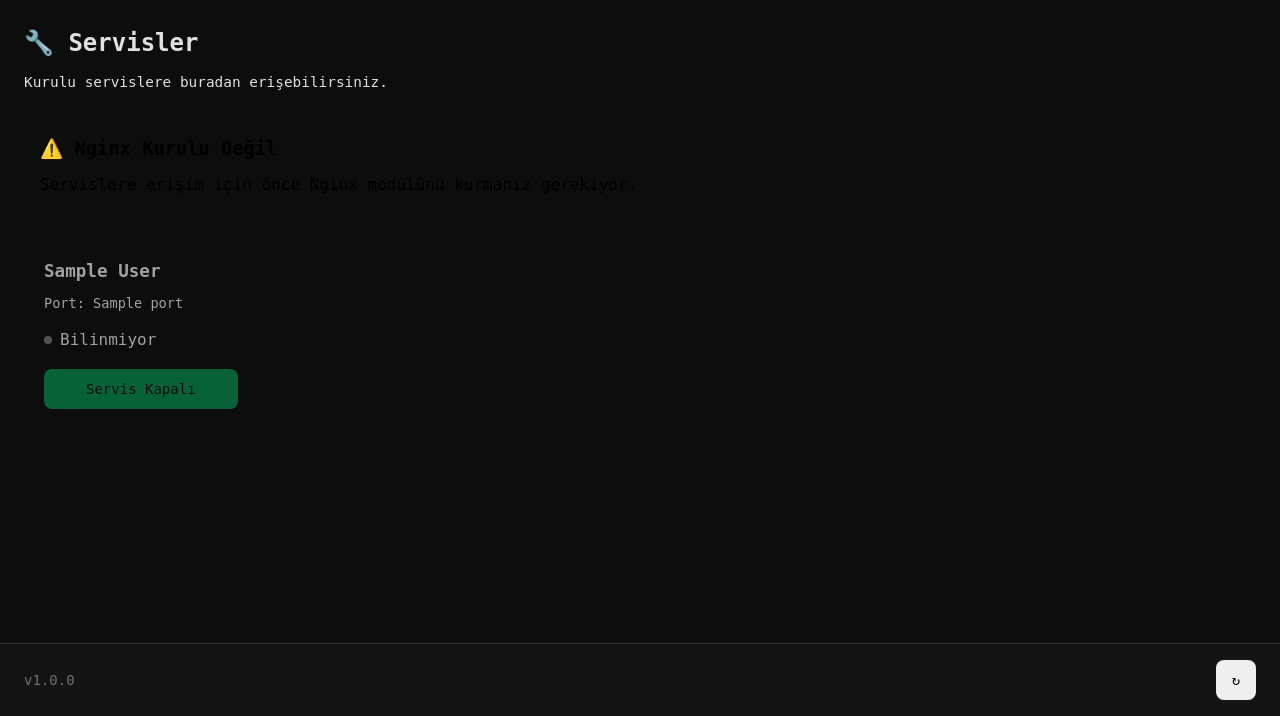
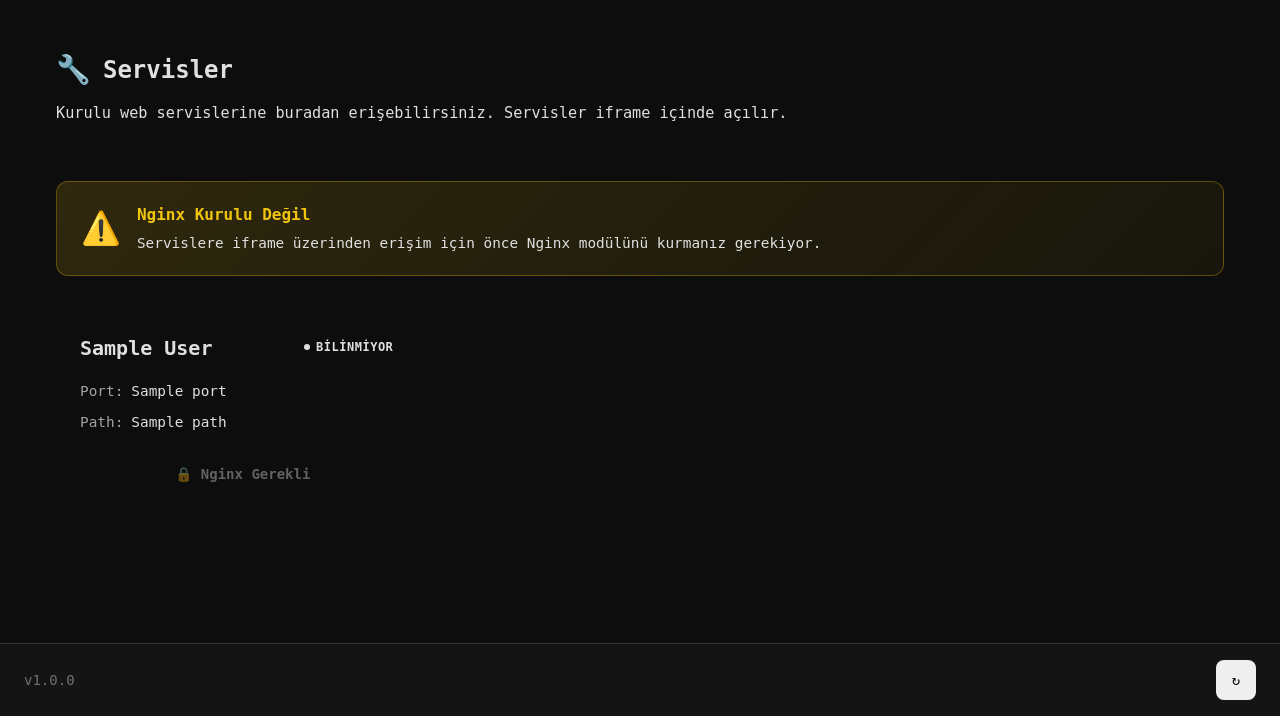
Before and after one commit to xofyy/kiosk-first-tailscale-setup, a Flask app: template app/templates/services.html in a window 1280 px wide. Shown: the part 84-800 px from the top of the page. Run offline with Flask 3, Linux system fonts and the light colour scheme; the template is opened without the code that fills it: most values are stand-ins (such as "Sample title", 1, 10 or a date in 2020); data that the repository does not hold is empty; parts of the project's set-up code (start-up, migrations or seed data) failed here and were passed over.

Commit message:
Enhance services page and module integration
- Added Nginx and Cockpit modules to the module list for improved service management.
- Updated the services page layout with a new header, service cards, and enhanced styling for better user experience.
- Introduced a warning message for missing Nginx installation with improved visibility and user guidance.
- Enhanced service card functionality with status badges and action buttons for better interaction.
- Improved the no-services state display for clarity on service availability.

```diff
--- a/app/modules/__init__.py
+++ b/app/modules/__init__.py
@@ -36,9 +36,10 @@ def get_module_names() -> List[str]:
 from app.modules.nvidia import NvidiaModule
 from app.modules.tailscale import TailscaleModule
 from app.modules.network import NetworkModule
+from app.modules.nginx import NginxModule
+from app.modules.cockpit import CockpitModule
 from app.modules.kiosk import KioskModule
 from app.modules.vnc import VNCModule
-from app.modules.cockpit import CockpitModule
 from app.modules.netmon import NetmonModule
 from app.modules.collector import CollectorModule
 from app.modules.docker import DockerModule
--- a/app/templates/services.html
+++ b/app/templates/services.html
@@ -8,97 +8,243 @@
         display: flex;
         flex-direction: column;
         height: 100%;
+        padding: 0;
     }
 
+    /* Header */
     .services-header {
-        margin-bottom: 1.5rem;
+        padding: 1.5rem 2rem;
+        background: linear-gradient(135deg, var(--card-bg) 0%, rgba(var(--primary-rgb, 46, 204, 113), 0.1) 100%);
+        border-bottom: 1px solid var(--border-color);
     }
 
     .services-header h2 {
         margin: 0;
         color: var(--text-primary);
+        font-size: 1.5rem;
+        display: flex;
+        align-items: center;
+        gap: 0.75rem;
+    }
+
+    .services-header h2 .icon {
+        font-size: 1.75rem;
     }
 
     .services-header p {
         margin: 0.5rem 0 0 0;
         color: var(--text-secondary);
-        font-size: 0.9rem;
+        font-size: 0.95rem;
     }
 
+    /* Main Content Area */
+    .services-content {
+        flex: 1;
+        padding: 2rem;
+        overflow-y: auto;
+    }
+
+    /* Nginx Warning */
+    .nginx-warning {
+        display: flex;
+        align-items: center;
+        gap: 1rem;
+        background: linear-gradient(135deg, rgba(241, 196, 15, 0.15) 0%, rgba(241, 196, 15, 0.05) 100%);
+        border: 1px solid rgba(241, 196, 15, 0.3);
+        color: var(--text-primary);
+        padding: 1.25rem 1.5rem;
+        border-radius: 12px;
+        margin-bottom: 2rem;
+    }
+
+    .nginx-warning .warning-icon {
+        font-size: 2rem;
+        flex-shrink: 0;
+    }
+
+    .nginx-warning .warning-content h3 {
+        margin: 0 0 0.25rem 0;
+        font-size: 1rem;
+        color: #f1c40f;
+    }
+
+    .nginx-warning .warning-content p {
+        margin: 0;
+        font-size: 0.9rem;
+        color: var(--text-secondary);
+    }
+
+    /* Service Cards Grid */
     .service-cards {
         display: grid;
-        grid-template-columns: repeat(auto-fill, minmax(200px, 1fr));
-        gap: 1rem;
-        margin-bottom: 1.5rem;
+        grid-template-columns: repeat(auto-fill, minmax(280px, 1fr));
+        gap: 1.5rem;
     }
 
+    /* Service Card */
     .service-card {
         background: var(--card-bg);
         border: 1px solid var(--border-color);
-        border-radius: 8px;
-        padding: 1.25rem;
-        transition: all 0.2s;
+        border-radius: 16px;
+        padding: 1.5rem;
+        transition: all 0.3s ease;
+        position: relative;
+        overflow: hidden;
+    }
+
+    .service-card::before {
+        content: '';
+        position: absolute;
+        top: 0;
+        left: 0;
+        right: 0;
+        height: 4px;
+        background: var(--border-color);
+        transition: background 0.3s ease;
+    }
+
+    .service-card.active::before {
+        background: linear-gradient(90deg, var(--success-color), #27ae60);
+    }
+
+    .service-card.inactive::before {
+        background: linear-gradient(90deg, var(--danger-color), #c0392b);
     }
 
     .service-card:hover {
+        transform: translateY(-4px);
+        box-shadow: 0 12px 24px rgba(0, 0, 0, 0.15);
         border-color: var(--primary-color);
     }
 
-    .service-card.active {
-        border-color: var(--success-color);
+    .service-card-header {
+        display: flex;
+        align-items: flex-start;
+        justify-content: space-between;
+        margin-bottom: 1rem;
     }
 
-    .service-card.inactive {
+    .service-card h3 {
+        margin: 0;
+        font-size: 1.25rem;
+        color: var(--text-primary);
+        font-weight: 600;
+    }
+
+    .service-badge {
+        display: inline-flex;
+        align-items: center;
+        gap: 0.35rem;
+        padding: 0.35rem 0.75rem;
+        border-radius: 20px;
+        font-size: 0.75rem;
+        font-weight: 600;
+        text-transform: uppercase;
+        letter-spacing: 0.5px;
+    }
+
+    .service-badge.running {
+        background: rgba(46, 204, 113, 0.15);
+        color: #2ecc71;
+    }
+
+    .service-badge.stopped {
+        background: rgba(231, 76, 60, 0.15);
+        color: #e74c3c;
+    }
+
+    .service-badge.unknown {
+        background: rgba(241, 196, 15, 0.15);
+        color: #f1c40f;
+    }
+
+    .service-badge .dot {
+        width: 6px;
+        height: 6px;
+        border-radius: 50%;
+        background: currentColor;
+    }
+
+    .service-info {
+        margin-bottom: 1.25rem;
+    }
+
+    .service-info-row {
+        display: flex;
+        align-items: center;
+        gap: 0.5rem;
+        color: var(--text-secondary);
+        font-size: 0.9rem;
+        margin-bottom: 0.5rem;
+    }
+
+    .service-info-row .label {
         opacity: 0.7;
     }
 
-    .service-card h3 {
-        margin: 0 0 0.5rem 0;
-        font-size: 1.1rem;
+    .service-info-row .value {
         color: var(--text-primary);
+        font-family: 'JetBrains Mono', 'Fira Code', monospace;
     }
 
-    .service-port {
-        font-size: 0.85rem;
-        color: var(--text-secondary);
-        margin-bottom: 0.75rem;
+    .service-actions {
+        display: flex;
+        gap: 0.75rem;
     }
 
-    .service-status {
-        display: flex;
-        align-items: center;
-        gap: 0.5rem;
-        margin-bottom: 1rem;
+    .service-actions .btn {
+        flex: 1;
+        padding: 0.75rem 1rem;
+        font-weight: 600;
+        border-radius: 8px;
+        transition: all 0.2s ease;
     }
 
-    .status-dot {
-        width: 8px;
-        height: 8px;
-        border-radius: 50%;
+    .service-actions .btn-primary {
+        background: linear-gradient(135deg, var(--primary-color), #27ae60);
     }
 
-    .status-dot.running {
-        background: var(--success-color);
+    .service-actions .btn-primary:hover:not(:disabled) {
+        transform: scale(1.02);
+        box-shadow: 0 4px 12px rgba(46, 204, 113, 0.3);
     }
 
-    .status-dot.stopped {
-        background: var(--danger-color);
+    .service-actions .btn:disabled {
+        opacity: 0.4;
+        cursor: not-allowed;
+        background: var(--border-color);
+        color: var(--text-secondary);
     }
 
-    .status-dot.unknown {
-        background: var(--warning-color);
+    /* Empty State */
+    .no-services {
+        display: flex;
+        flex-direction: column;
+        align-items: center;
+        justify-content: center;
+        padding: 4rem 2rem;
+        text-align: center;
     }
 
-    .service-card .btn {
-        width: 100%;
+    .no-services-icon {
+        font-size: 4rem;
+        margin-bottom: 1.5rem;
+        opacity: 0.3;
     }
 
-    .service-card .btn:disabled {
-        opacity: 0.5;
-        cursor: not-allowed;
+    .no-services h3 {
+        margin: 0 0 0.5rem 0;
+        color: var(--text-primary);
+        font-size: 1.25rem;
     }
 
-    /* iframe container */
+    .no-services p {
+        margin: 0;
+        color: var(--text-secondary);
+        max-width: 400px;
+    }
+
+    /* iframe Container - Full Screen Overlay */
     .service-frame-container {
         position: fixed;
         top: 0;
@@ -148,36 +319,33 @@
         border: none;
         width: 100%;
         height: 100%;
+        background: white;
     }
 
-    /* Nginx uyarısı */
-    .nginx-warning {
-        background: var(--warning-color);
-        color: #000;
-        padding: 1rem;
-        border-radius: 8px;
-        margin-bottom: 1.5rem;
-    }
-
-    .nginx-warning h3 {
-        margin: 0 0 0.5rem 0;
-    }
-
-    .nginx-warning p {
-        margin: 0;
-    }
-
-    /* Boş durum */
-    .no-services {
-        text-align: center;
-        padding: 3rem;
+    /* Loading indicator */
+    .frame-loading {
+        position: absolute;
+        top: 50%;
+        left: 50%;
+        transform: translate(-50%, -50%);
+        display: flex;
+        flex-direction: column;
+        align-items: center;
+        gap: 1rem;
         color: var(--text-secondary);
     }
 
-    .no-services-icon {
-        font-size: 3rem;
-        margin-bottom: 1rem;
-        opacity: 0.5;
+    .spinner {
+        width: 40px;
+        height: 40px;
+        border: 3px solid var(--border-color);
+        border-top-color: var(--primary-color);
+        border-radius: 50%;
+        animation: spin 1s linear infinite;
+    }
+
+    @keyframes spin {
+        to { transform: rotate(360deg); }
     }
 </style>
 {% endblock %}
@@ -185,14 +353,18 @@
 {% block content %}
 <div class="services-page">
     <div class="services-header">
-        <h2>🔧 Servisler</h2>
-        <p>Kurulu servislere buradan erişebilirsiniz.</p>
+        <h2><span class="icon">🔧</span> Servisler</h2>
+        <p>Kurulu web servislerine buradan erişebilirsiniz. Servisler iframe içinde açılır.</p>
     </div>
 
+    <div class="services-content">
         {% if not nginx_installed %}
         <div class="nginx-warning">
-        <h3>⚠️ Nginx Kurulu Değil</h3>
-        <p>Servislere erişim için önce Nginx modülünü kurmanız gerekiyor.</p>
+            <span class="warning-icon">⚠️</span>
+            <div class="warning-content">
+                <h3>Nginx Kurulu Değil</h3>
+                <p>Servislere iframe üzerinden erişim için önce Nginx modülünü kurmanız gerekiyor.</p>
+            </div>
         </div>
         {% endif %}
 
@@ -200,25 +372,42 @@
         <div class="service-cards">
             {% for name, service in services.items() %}
             <div class="service-card {% if service.active %}active{% else %}inactive{% endif %}">
+                <div class="service-card-header">
                     <h3>{{ service.display_name or name }}</h3>
-            <p class="service-port">Port: {{ service.port or 'N/A' }}</p>
-
-            <div class="service-status">
-                <span class="status-dot {{ service.status }}"></span>
-                <span>
-                    {% if service.status == 'running' %}Çalışıyor
-                    {% elif service.status == 'stopped' %}Durduruldu
+                    <span class="service-badge {{ service.status }}">
+                        <span class="dot"></span>
+                        {% if service.status == 'running' %}Aktif
+                        {% elif service.status == 'stopped' %}Kapalı
                         {% else %}Bilinmiyor
                         {% endif %}
                     </span>
                 </div>
 
+                <div class="service-info">
+                    <div class="service-info-row">
+                        <span class="label">Port:</span>
+                        <span class="value">{{ service.port or 'N/A' }}</span>
+                    </div>
+                    <div class="service-info-row">
+                        <span class="label">Path:</span>
+                        <span class="value">{{ service.path or '/' + name + '/' }}</span>
+                    </div>
+                </div>
+
+                <div class="service-actions">
                     <button
                         class="btn btn-primary"
                         onclick="openService('{{ service.path or '/' + name + '/' }}', '{{ service.display_name or name }}')"
                         {% if not service.active or not nginx_installed %}disabled{% endif %}>
-                {% if service.active %}Aç{% else %}Servis Kapalı{% endif %}
+                        {% if service.active and nginx_installed %}
+                            🚀 Aç
+                        {% elif not nginx_installed %}
+                            🔒 Nginx Gerekli
+                        {% else %}
+                            ⏸️ Servis Kapalı
+                        {% endif %}
                     </button>
+                </div>
             </div>
             {% endfor %}
         </div>
@@ -226,16 +415,22 @@
         <div class="no-services">
             <div class="no-services-icon">🔌</div>
             <h3>Henüz Servis Yok</h3>
-        <p>Cockpit veya diğer servisleri kurduktan sonra burada görünecekler.</p>
+            <p>Cockpit veya diğer servisleri kurduktan sonra burada görünecekler. Servislere iframe üzerinden erişebilirsiniz.</p>
         </div>
         {% endif %}
+    </div>
 </div>
 
 <!-- iframe Container -->
 <div class="service-frame-container" id="frame-container">
     <div class="frame-header">
+        <div class="frame-header-left">
             <span class="frame-title" id="frame-title">Servis</span>
-        <button class="btn-close-frame" onclick="closeFrame()">✕ Kapat</button>
+            <span class="frame-subtitle">ESC veya butona basarak kapatabilirsiniz</span>
+        </div>
+        <button class="btn-close-frame" onclick="closeFrame()">
+            ✕ Kapat
+        </button>
     </div>
     <iframe id="service-frame" class="service-frame" src=""></iframe>
 </div>
```
Also changed, not shown: other parts of app/templates/services.html (+28 -3 lines). Lines whose indentation alone changed are shown as unchanged.
